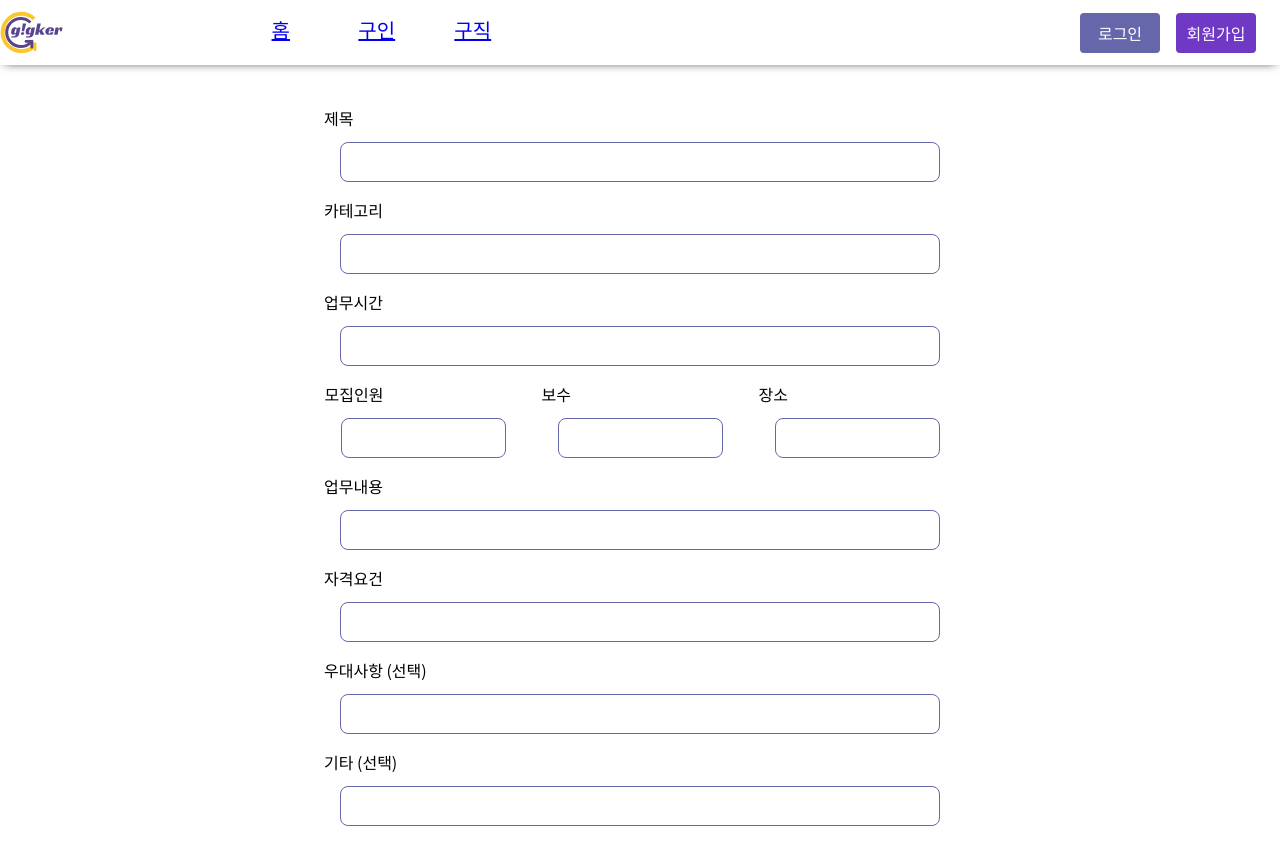
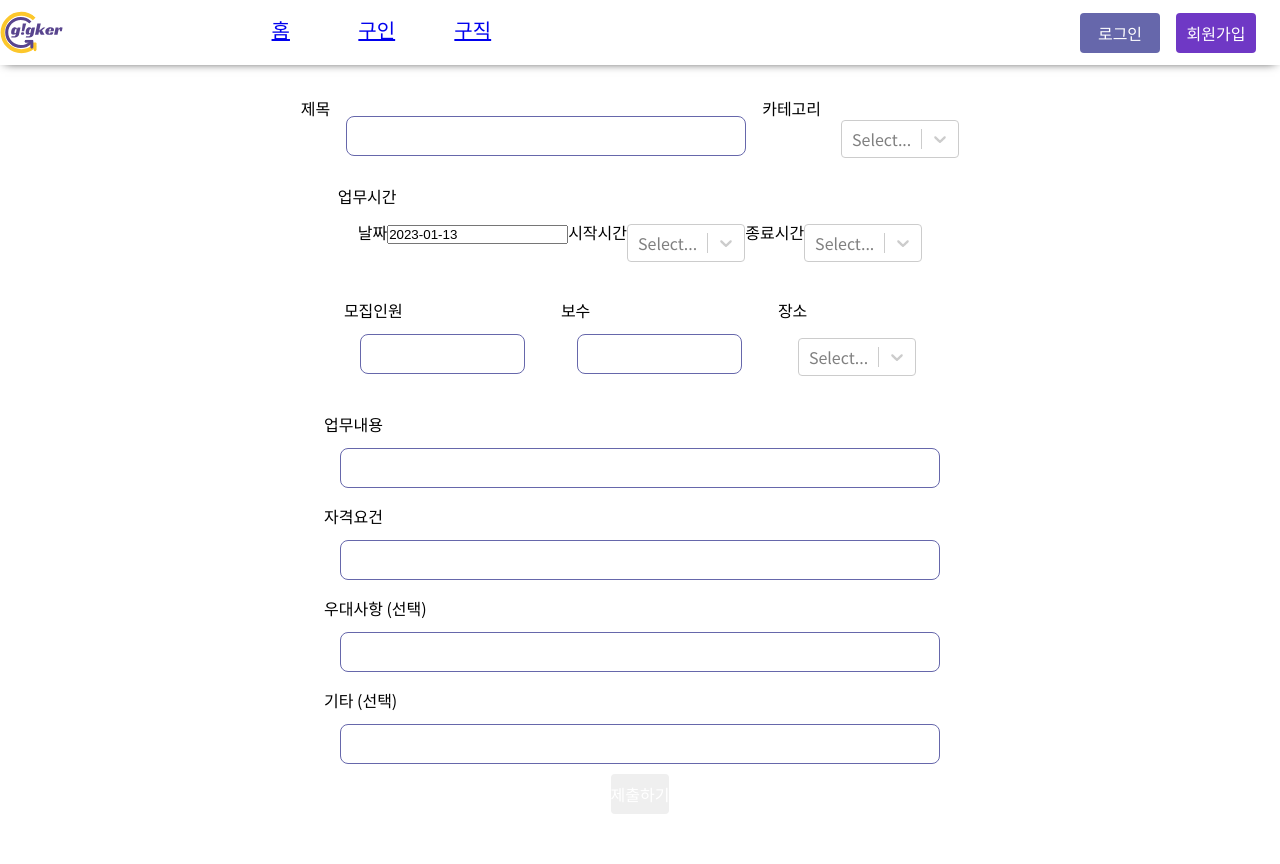
Before and after one commit to codestates-seb/seb41_main_005, a React (Create React App) app in the folder client/: page /edithire in a window 1280 px wide. Shown: the top 864 px of the page. Built offline with nearby package versions, Linux system fonts and the light colour scheme.

Commit message:
feat: 드롭다운 요소적용

```diff
--- /dev/null
+++ b/client/src/components/EditSelect.tsx
@@ -0,0 +1,141 @@
+import Select from "react-select";
+import styled from 'styled-components';
+import DatePicker from 'react-datepicker';
+import "react-datepicker/dist/react-datepicker.css";
+import { useState } from "react";
+import ko from 'date-fns/locale/ko';
+
+//카테고리 컨테이너
+const CategoryContainer = () => {
+  const [category, setCategory] = useState("")
+
+  const categoryOptions = [
+    { value: "외식/음료", label: "외식/음료" },
+    { value: "매장관리/판매", label: "매장관리/판매" },
+    { value: "서비스", label: "서비스" },
+    { value: "사무직", label: "사무직" },
+    { value: "고객상담/영업", label: "고객상담/영업" },
+    { value: "생산/건설/노무", label: "생산/건설/노무" },
+    { value: "IT/기술", label: "IT/기술" },
+    { value: "디자인", label: "디자인" },
+    { value: "미디어", label: "미디어" },
+    { value: "유통/물류", label: "유통/물류" },
+    { value: "병원/간호/연구", label: "병원/간호/연구" },
+    { value: "교육/강사", label: "교육/강사" },
+    { value: "기타", label: "기타" },
+  ]
+
+  const handleCategoryChange = (selectedOption: any) => {
+    setCategory(selectedOption.value);
+  }
+
+  return (
+    <CategoryWrapper>
+      <Select options={categoryOptions} onChange={handleCategoryChange} />
+    </CategoryWrapper>
+  )
+
+}
+
+// 업무시간 컨테이너
+const WorkSchedule = () => {
+  const [startDate, setStartDate] = useState(new Date());
+  const [startTime, setStartTime] = useState("");
+  const [endTime, setEndTime] = useState("");
+
+  const handleStartTimeChange = (selectedOption: any) => {
+    setStartTime(selectedOption.value)
+  }
+  const handleEndTimeChange = (selectedOption: any) => {
+    setEndTime(selectedOption.value)
+  }
+
+  // 시간 드롭다운
+  const timeOptions = [];
+  for (let hour = 0; hour < 24; hour++) {
+    for (let minute = 0; minute < 60; minute += 30) {
+      let value = `${("0" + hour).slice(-2)}:${("0" + minute).slice(-2)}`;
+      let label = `${hour}:${("0" + minute).slice(-2)} ${hour < 12 ? "AM" : "PM"}`;
+      timeOptions.push({ value, label });
+    }
+  }
+
+  return (
+    <TimeWrapper>
+      날짜
+      <div>
+        <DatePicker selected={startDate}
+          onChange={(date: unknown) => setStartDate(date as Date)}
+          dateFormat="yyyy-MM-dd"
+          locale={ko}
+        />
+      </div>
+      시작시간
+      < Select options={timeOptions} onChange={handleStartTimeChange} />
+      종료시간
+      < Select options={timeOptions} onChange={handleEndTimeChange} />
+    </TimeWrapper >
+  )
+}
+
+//장소컨테이너
+const LocationContainer = () => {
+  const [location, setLocation] = useState("")
+
+  const locationOptions = [
+    { value: "종로구", label: "종로구" },
+    { value: "중구", label: "중구" },
+    { value: "용산구", label: "용산구" },
+    { value: "성동구", label: "성동구" },
+    { value: "광진구", label: "광진구" },
+    { value: "동대문구", label: "동대문구" },
+    { value: "중랑구", label: "중랑구" },
+    { value: "성북구", label: "성북구" },
+    { value: "강북구", label: "강북구" },
+    { value: "도봉구", label: "도봉구" },
+    { value: "노원구", label: "노원구" },
+    { value: "은평구", label: "은평구" },
+    { value: "서대문구", label: "서대문구" },
+    { value: "마포구", label: "마포구" },
+    { value: "양천구", label: "양천구" },
+    { value: "강서구", label: "강서구" },
+    { value: "구로구", label: "구로구" },
+    { value: "금천구", label: "금천구" },
+    { value: "영등포구", label: "영등포구" },
+    { value: "동작구", label: "동작구" },
+    { value: "관악구", label: "관악구" },
+    { value: "서초구", label: "서초구" },
+    { value: "강남구", label: "강남구" },
+    { value: "송파구", label: "송파구" },
+    { value: "강동구", label: "강동구" },
+  ]
+
+  const handleLocationChange = (selectedOption: any) => {
+    setLocation(selectedOption.value);
+  }
+
+  return (
+    <LocationWrapper>
+      <Select options={locationOptions} onChange={handleLocationChange} />
+    </LocationWrapper>
+  )
+}
+
+const CategoryWrapper = styled.div`
+margin: 10px;
+padding: 10px;
+`
+
+const TimeWrapper = styled.div`
+display: flex;
+flex-direction: row;
+margin: 10px;
+padding: 10px;
+`;
+
+const LocationWrapper = styled.div`
+margin: 10px;
+padding: 10px;
+`;
+
+export { WorkSchedule, LocationContainer, CategoryContainer };
--- a/client/src/pages/EditHire.tsx
+++ b/client/src/pages/EditHire.tsx
@@ -1,34 +1,64 @@
-import React from "react";
+import React, { useState, ChangeEvent } from "react";
 import InputBox from "../components/Input";
+import Button from "../components/Buttons"
 import styled from 'styled-components';
+import { WorkSchedule, LocationContainer, CategoryContainer } from '../components/EditSelect';
+// import axios from 'axios'
 
 const EditHire = () => {
+
+  const [title, setTitle] = useState("")
+  const [workDetail, setWorkDetail] = useState("")
+
+  const handleTitleChange = (event: ChangeEvent<HTMLInputElement>) => {
+    setTitle(event.target.value);
+  };
+
+  const handleWorkDetailChange = (event: ChangeEvent<HTMLInputElement>) => {
+    setWorkDetail(event.target.value);
+  };
+
+  const handleSubmit = () => {
+    // axios.post('/your-endpoint', {
+    //   title: title,
+    //   category: category,
+    //   workTime: workTime
+    // })
+    // .then(response => {
+    //   console.log(response)
+    // })
+    // .catch(error => {
+    //   console.log(error)
+    // });
+  }
+
   return (
     <EditHireContainer>
-      <WithTitle>제목
-        <InputBox width="600px" />
-      </WithTitle>
-      <WithTitle>카테고리
-        <InputBox width="600px" /></WithTitle>
+      <TitleContainer>제목
+        <InputBox width="400px" onChange={handleTitleChange} />
+        카테고리
+        <CategoryContainer /></TitleContainer>
       <WithTitle>업무시간
-        <InputBox width="600px" /></WithTitle>
+        <WorkSchedule /></WithTitle>
       <ThreeInput>
         <WithTitle>모집인원
           <InputBox width="165px" /></WithTitle>
         <WithTitle>보수
           <InputBox width="165px" /></WithTitle>
         <WithTitle>장소
-          <InputBox width="165px" /></WithTitle>
+          <LocationContainer /></WithTitle>
       </ThreeInput>
       <WithTitle>업무내용
-        <InputBox width="600px" /></WithTitle>
+        <InputBox width="600px" onChange={handleWorkDetailChange} /></WithTitle>
       <WithTitle>자격요건
         <InputBox width="600px" /></WithTitle>
       <WithTitle>우대사항 (선택)
         <InputBox width="600px" /></WithTitle>
       <WithTitle>기타 (선택)
         <InputBox width="600px" /></WithTitle>
+      <Button onClick={handleSubmit}>제출하기</Button>
     </EditHireContainer>
+
   );
 };
 
@@ -40,6 +70,10 @@ $ {InputBox} {
   align-items: center;
 }
 `
+const TitleContainer = styled.div`
+display: flex;
+flex-direction: row;
+`
 const WithTitle = styled.div`
 display: flex;
 flex-direction: column;
```
Also changed, not shown: client/package.json (+6 -1 lines), 1 other file (tests, documents, lock files or other folders).
